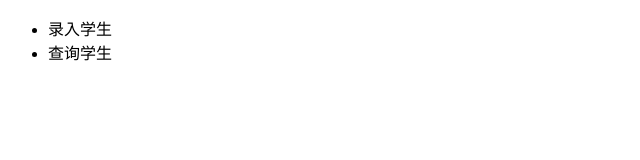
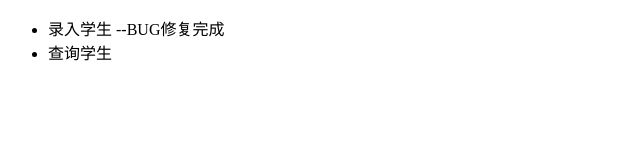
Before and after one commit to wfqing/student, a plain HTML site: page index.html in a window 1280 px wide. Shown: the whole page, without its empty margins (0-640 px from the left). Drawn offline with Linux system fonts and the light colour scheme.

Commit message:
hot分支修复了bug

```diff
--- a/index.html
+++ b/index.html
@@ -6,7 +6,7 @@
 </head>
 <body>
 	<ul>
-        <li>录入学生</li>
+        <li>录入学生 --BUG修复完成  </li>
         <li>查询学生</li>
 	</ul>
 </body>
```
